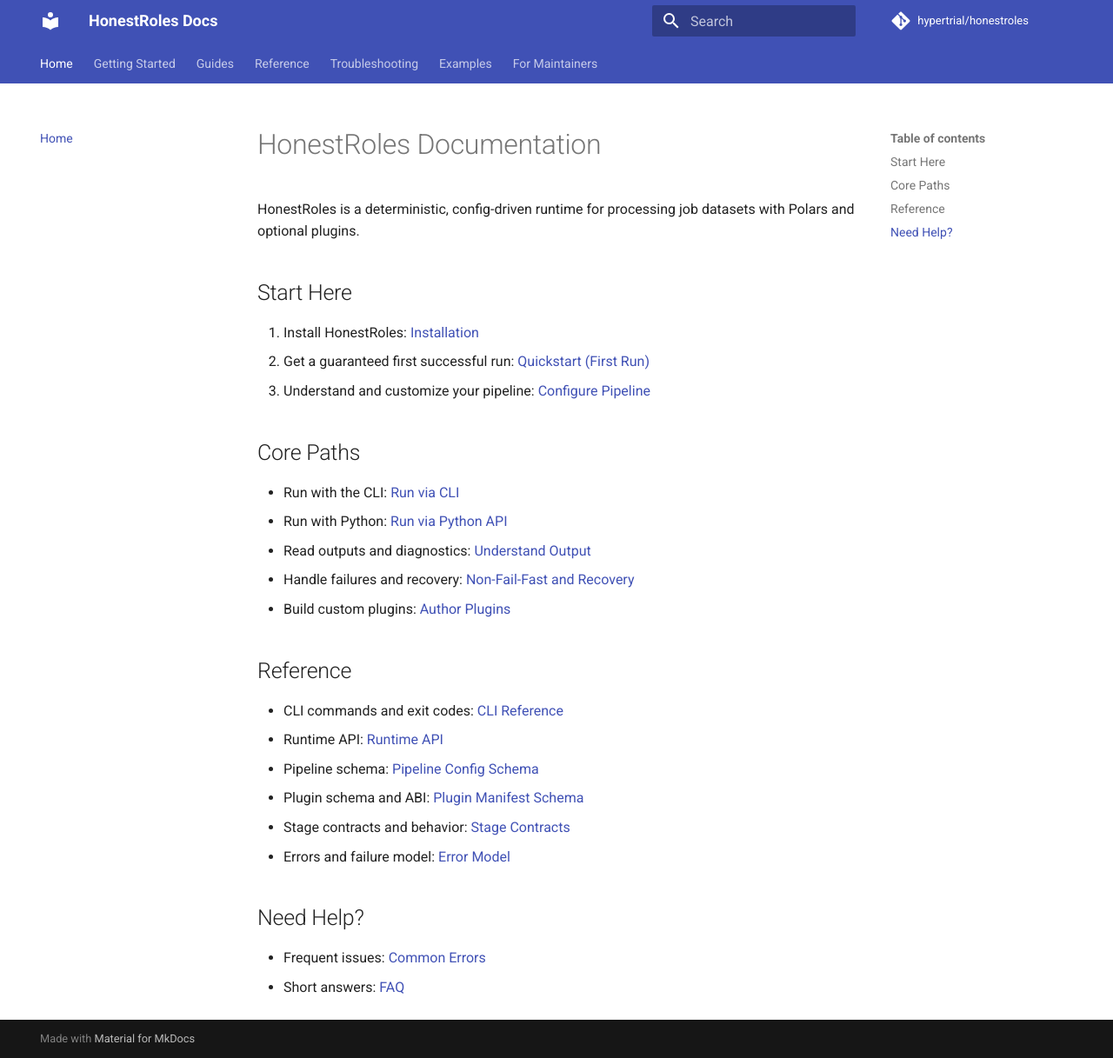
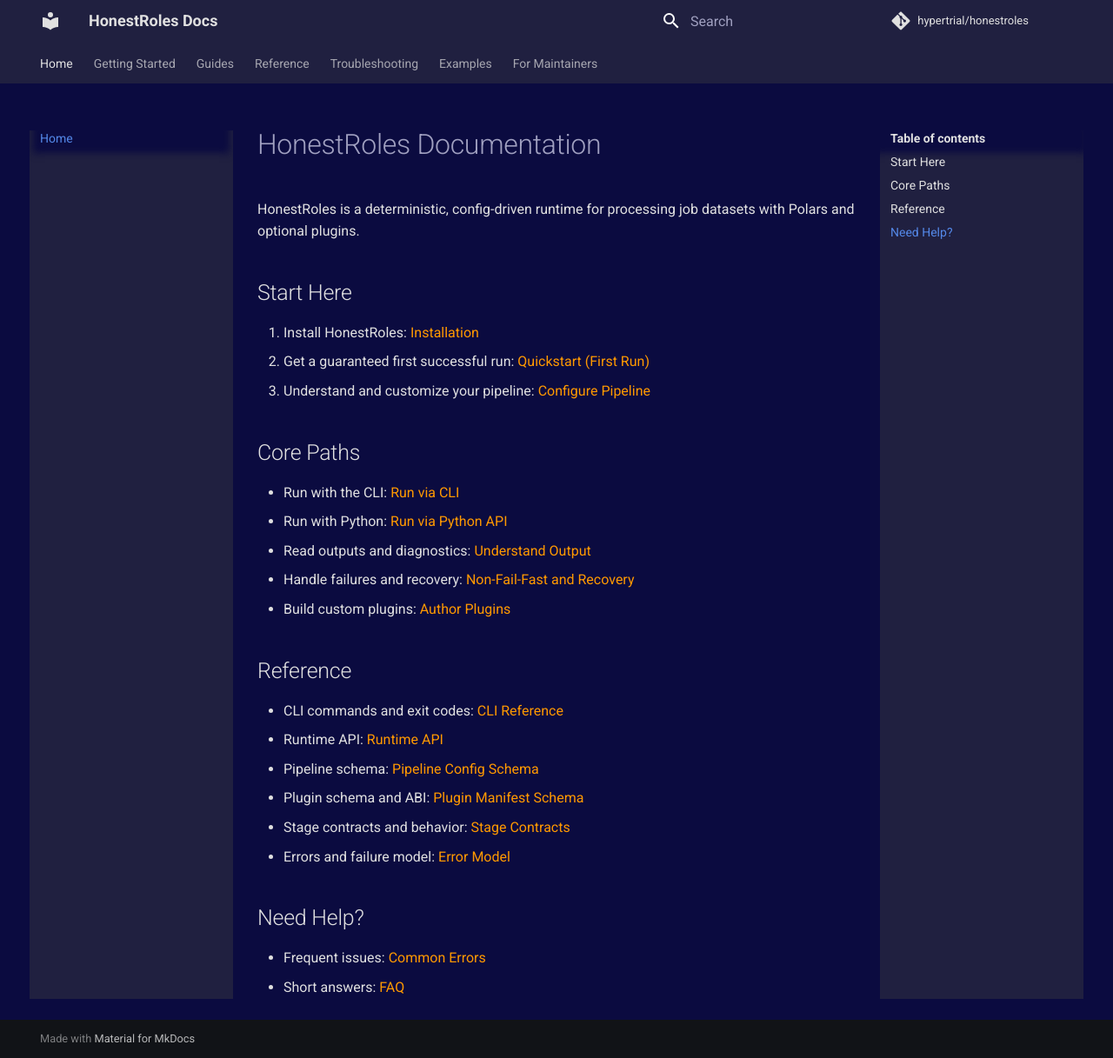
Before and after one commit to hypertrial/honestroles, an MkDocs documentation site: the page built from docs/index.md, in a window 1280 px wide and 1217 px high. Shown: the whole window at 87% size. Built offline with MkDocs 1.6.1 and Material for MkDocs 9.7.7, drawn with Linux system fonts in a browser that asks for light colours; comment, search, counter and statistics services are not loaded.

Commit message:
docs: apply custom docs color palette and dark theme mapping

```diff
--- /dev/null
+++ b/docs/stylesheets/extra.css
@@ -0,0 +1,122 @@
+:root {
+  --bg-primary: #0B0B40;
+  --bg-secondary: #202040;
+  --bg-elevated: #404060;
+
+  --text-primary: #E0E0E0;
+  --text-secondary: #A0A0C0;
+
+  --accent: #FF9900;
+  --accent-hover: #FFB84D;
+  --border: #404060;
+  --accent-transparent: rgba(255, 153, 0, 0.15);
+  --text-secondary-muted: rgba(160, 160, 192, 0.7);
+  --accent-contrast: #1A1A1A;
+}
+
+[data-md-color-scheme="default"],
+[data-md-color-scheme="slate"] {
+  --md-default-bg-color: var(--bg-primary);
+  --md-default-bg-color--light: var(--bg-secondary);
+  --md-default-bg-color--lighter: var(--bg-elevated);
+
+  --md-default-fg-color: var(--text-primary);
+  --md-default-fg-color--light: var(--text-secondary);
+  --md-default-fg-color--lighter: var(--text-secondary-muted);
+
+  --md-primary-fg-color: var(--bg-secondary);
+  --md-primary-fg-color--light: var(--bg-elevated);
+  --md-primary-fg-color--dark: var(--bg-primary);
+
+  --md-accent-fg-color: var(--accent);
+  --md-accent-fg-color--transparent: var(--accent-transparent);
+
+  --md-typeset-a-color: var(--accent);
+  --md-code-fg-color: var(--text-primary);
+  --md-code-bg-color: var(--bg-secondary);
+  --md-code-hl-color: var(--text-primary);
+  --md-code-hl-background-color: var(--bg-elevated);
+}
+
+body,
+.md-main {
+  background-color: var(--bg-primary);
+  color: var(--text-primary);
+  color-scheme: dark;
+}
+
+.md-header,
+.md-tabs,
+.md-footer {
+  background-color: var(--bg-secondary);
+  color: var(--text-primary);
+}
+
+.md-search__form,
+.md-search__input,
+.md-search-result,
+.md-sidebar__scrollwrap,
+.md-typeset .admonition,
+.md-typeset details,
+.md-typeset .tabbed-content,
+.md-typeset table:not([class]),
+.md-typeset pre > code {
+  background-color: var(--bg-secondary);
+}
+
+.md-nav__title,
+.md-nav__link,
+.md-typeset,
+.md-typeset p,
+.md-typeset li {
+  color: var(--text-primary);
+}
+
+.md-typeset a,
+.md-nav__link:hover,
+.md-nav__link--active,
+.md-typeset .headerlink:hover {
+  color: var(--accent);
+}
+
+.md-typeset a:hover {
+  color: var(--accent-hover);
+}
+
+.md-search__input::placeholder {
+  color: var(--text-secondary);
+}
+
+.md-typeset table:not([class]) td,
+.md-typeset table:not([class]) th,
+.md-typeset hr,
+.md-search__form,
+.md-search-result,
+.md-typeset .admonition,
+.md-typeset details,
+.md-sidebar {
+  border-color: var(--border);
+}
+
+.md-typeset .admonition-title,
+.md-typeset summary {
+  background-color: var(--bg-elevated);
+}
+
+.md-top,
+.md-typeset .md-button {
+  background-color: var(--bg-elevated);
+  border-color: var(--border);
+  color: var(--text-primary);
+}
+
+.md-typeset .md-button--primary {
+  background-color: var(--accent);
+  border-color: var(--accent);
+  color: var(--accent-contrast);
+}
+
+.md-typeset .md-button--primary:hover {
+  background-color: var(--accent-hover);
+  border-color: var(--accent-hover);
+}
--- a/mkdocs.yml
+++ b/mkdocs.yml
@@ -6,6 +6,8 @@
 
 theme:
   name: material
+  palette:
+    scheme: slate
   features:
     - navigation.sections
     - navigation.top
@@ -16,6 +18,9 @@
 
 plugins:
   - search
+
+extra_css:
+  - stylesheets/extra.css
 
 markdown_extensions:
   - admonition
```
